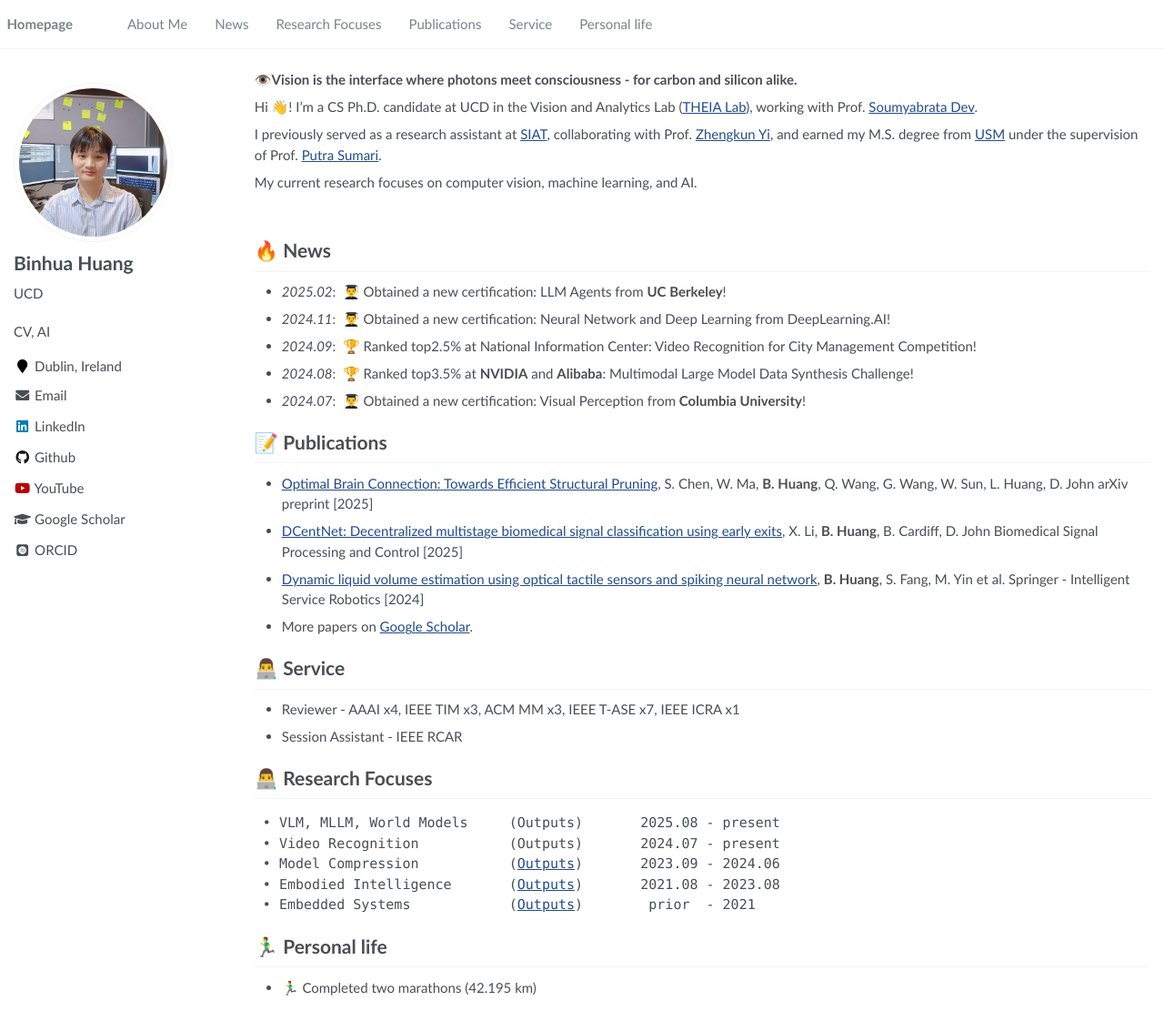
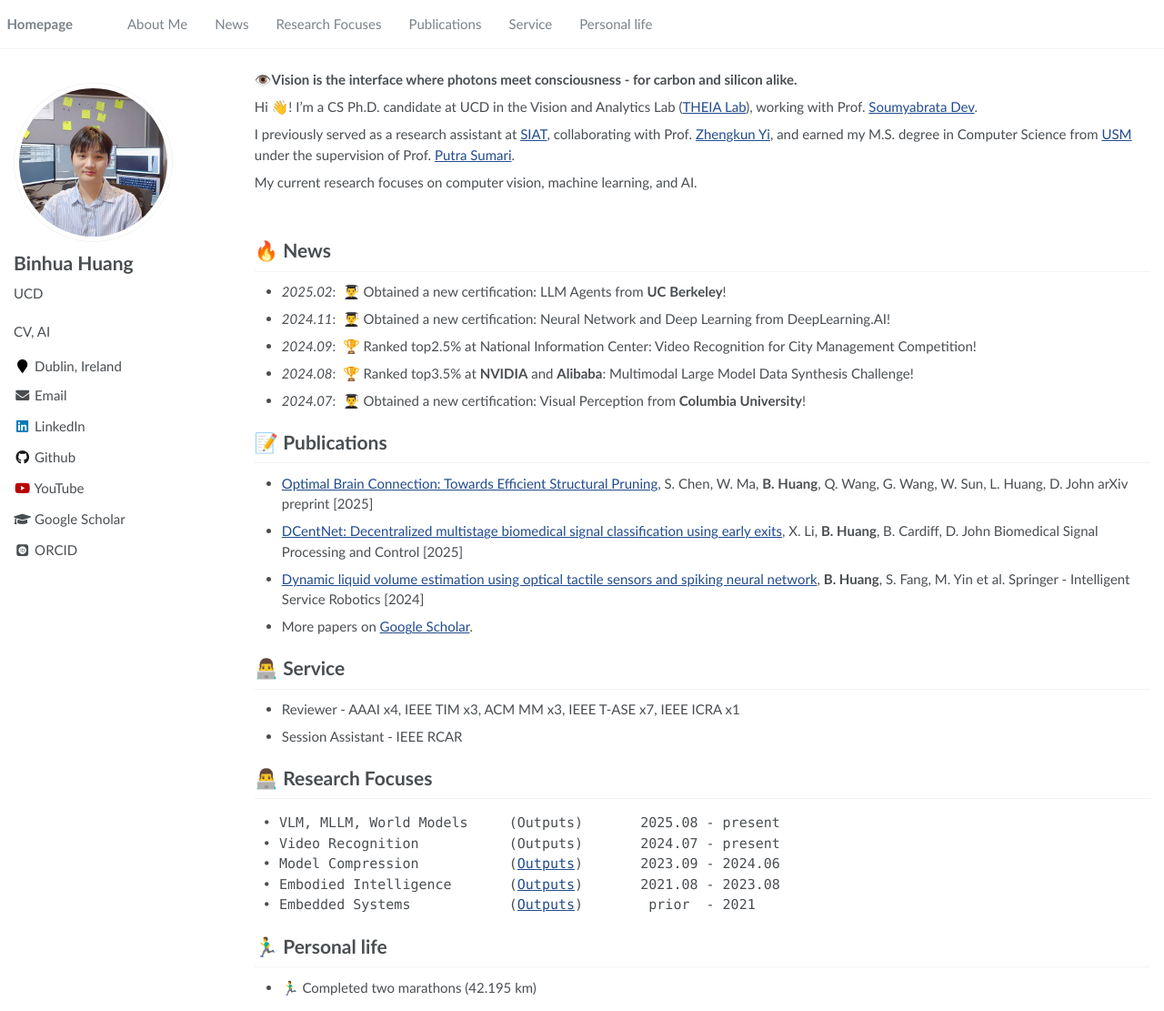
Before and after one commit to microa/microa.github.io, a Jekyll site: the page built from _pages/about.md, in a window 1280 px wide and 1111 px high. Shown: the whole window at 91% size. Built offline with Jekyll 4.4.1, drawn with Linux system fonts in a browser that asks for light colours; some web fonts are replaced.

Commit message:
Update about.md

```diff
--- a/_pages/about.md
+++ b/_pages/about.md
@@ -23,7 +23,7 @@ redirect_from:
 
 Hi 👋! I’m a CS Ph.D. candidate at UCD in the Vision and Analytics Lab (<a href="https://soumyabrata.dev/theia/">THEIA Lab</a>), working with Prof. <a href="https://soumyabrata.dev/">Soumyabrata Dev</a>.
 
-I previously served as a research assistant at <a href="http://english.siat.cas.cn/">SIAT</a>, collaborating with Prof. <a href="https://scholar.google.com/citations?user=LggfIykAAAAJ&hl=en">Zhengkun Yi</a>, and earned my M.S. degree from <a href="https://www.usm.my/en/">USM</a> under the supervision of Prof. <a href="https://scholar.google.com/citations?user=OehI3nsAAAAJ&hl=en">Putra Sumari</a>.
+I previously served as a research assistant at <a href="http://english.siat.cas.cn/">SIAT</a>, collaborating with Prof. <a href="https://scholar.google.com/citations?user=LggfIykAAAAJ&hl=en">Zhengkun Yi</a>, and earned my M.S. degree in Computer Science from <a href="https://www.usm.my/en/">USM</a> under the supervision of Prof. <a href="https://scholar.google.com/citations?user=OehI3nsAAAAJ&hl=en">Putra Sumari</a>.
 
 
 My current research focuses on computer vision, machine learning, and AI.
```
